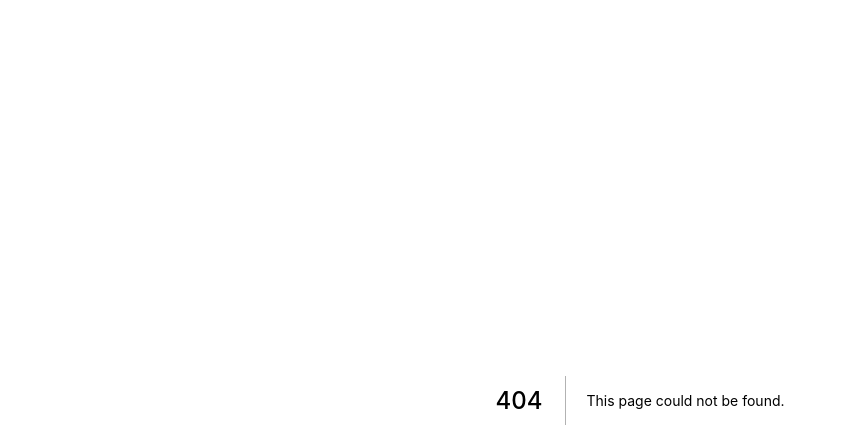
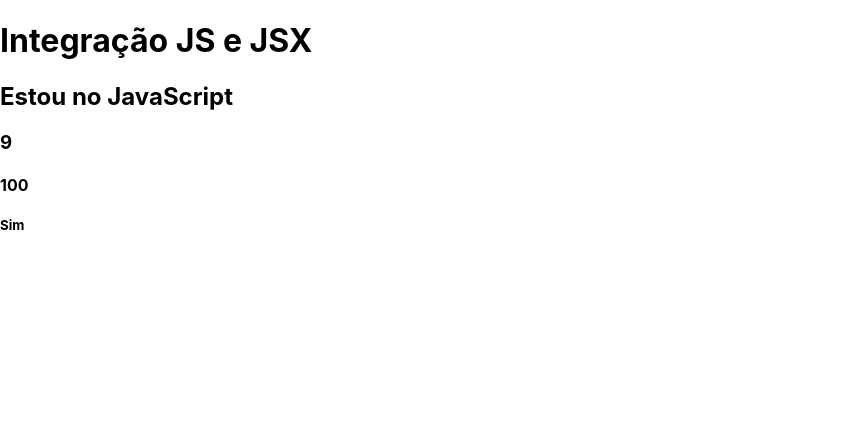
Before and after one commit to isyuricunha-zz/estudo, a Next.js app in the folder exercicio/revisao react/: page /basico/jsx04 in a window 1280 px wide. Before the commit this address had no page. Shown: the top 448 px of the page, without its empty margins (0-847 px from the left). Built offline with nearby package versions, Linux system fonts and the light colour scheme.

Commit message:
Create jsx04.jsx

```diff
--- /dev/null
+++ b/exercicio/revisao react/pages/basico/jsx04.jsx
@@ -0,0 +1,22 @@
+export default function jsx4() {
+  const subtitulo = "Estou no JavaScript";
+
+  return (
+    <div>
+      <h1>Integração JS e JSX</h1>
+      <h2>{subtitulo}</h2>
+      <h3>{3 * 3}</h3>
+      <h4>{Math.max(1, 100)}</h4>
+      <h5>{entre(5, 1, 10)}</h5>
+    </div>
+  );
+}
+
+function entre(valor, min, max) {
+  //verificando se o valor esta entre o numero minimo e o valor maximo
+  if (valor >= min && valor <= max) {
+    return "Sim";
+  } else {
+    return "Não";
+  }
+}
```
